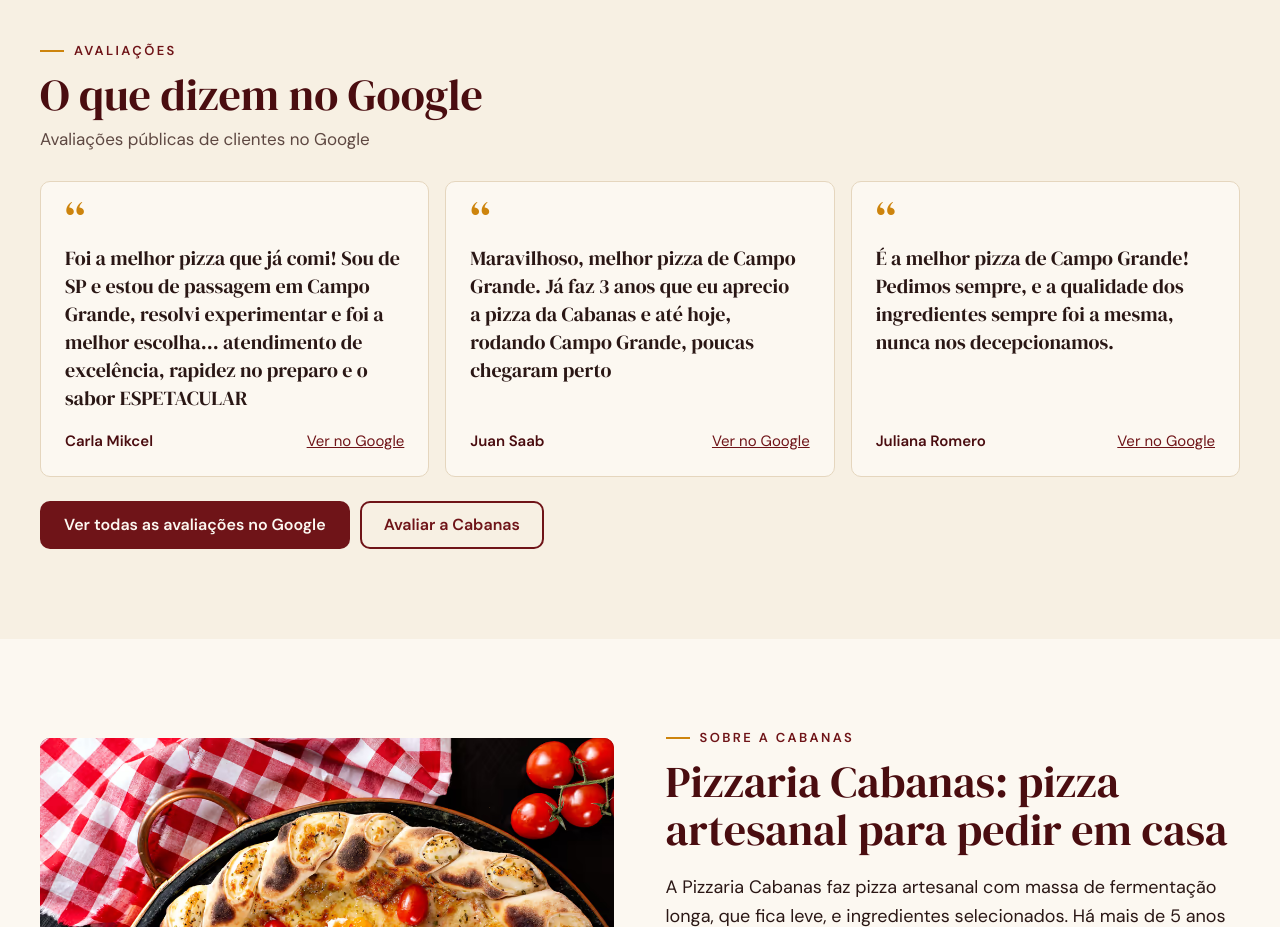
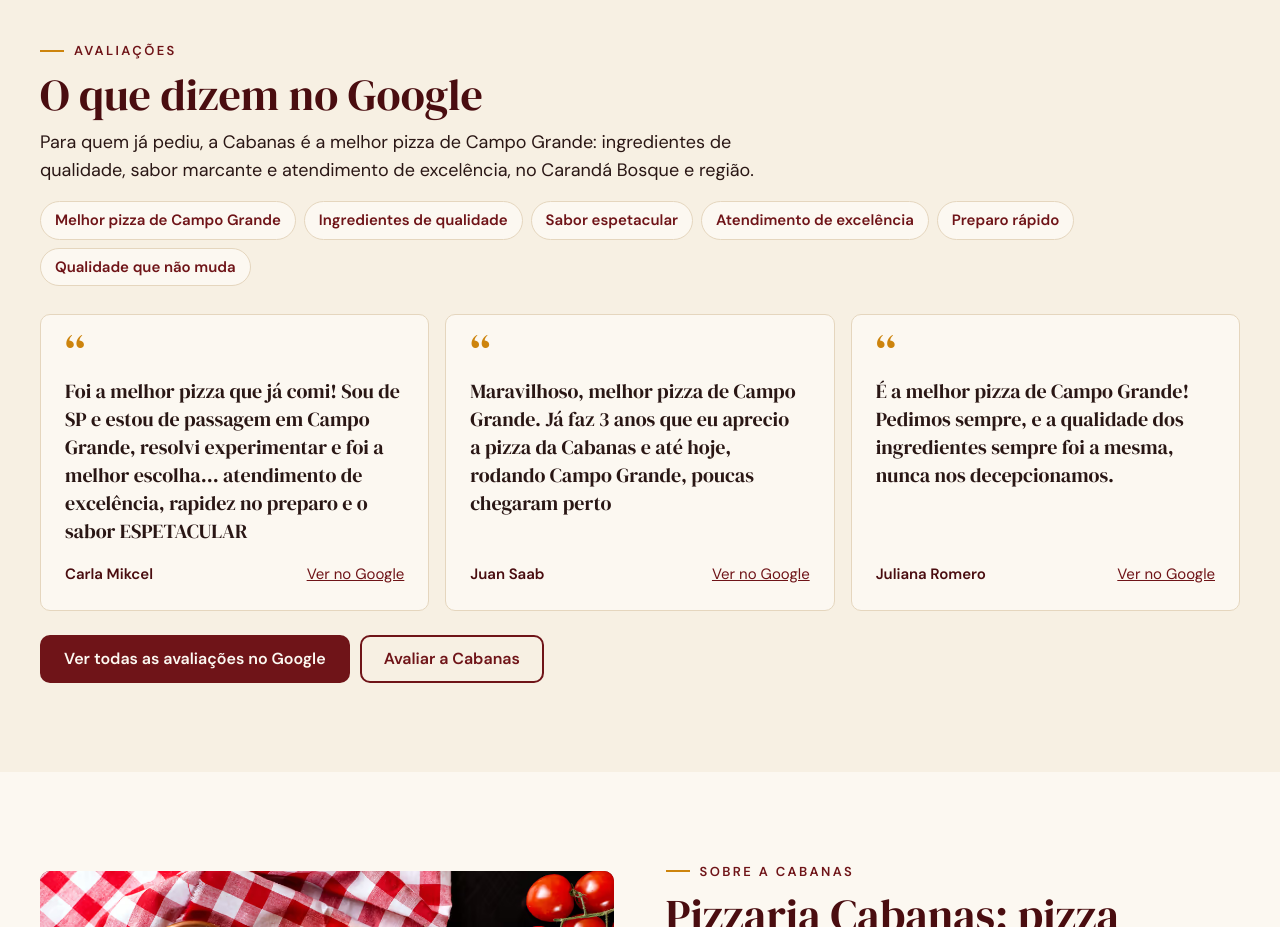
Before and after one commit to jh0n1187/cabanas-site, a plain HTML site: page src/index.html in a window 1280 px wide. Shown: the part 2340-3267 px from the top of the page. Drawn offline with Linux system fonts and the light colour scheme.

Commit message:
Avaliações: frase-resumo e tags com o que os clientes destacam
Co-Authored-By: Claude Opus 5.5 <noreply@anthropic.com>

```diff
--- a/src/index.html
+++ b/src/index.html
@@ -165,7 +165,9 @@ ul,ol{padding:0;list-style:none}
 .tamanhos span{font-size:15px;color:var(--suave)}
 
 /* Avaliações */
-.aval-sub{margin:8px 0 28px;font-size:17px;color:var(--suave)}
+.aval-sub{margin:10px 0 16px;font-size:18px;line-height:1.55;max-width:760px;color:var(--texto);text-wrap:pretty}
+.tags{display:flex;flex-wrap:wrap;gap:8px;margin-bottom:28px}
+.tags li{background:var(--papel);border:1px solid var(--borda);border-radius:999px;padding:7px 14px;font-size:15px;font-weight:600;color:var(--bordo)}
 .revs{display:grid;grid-template-columns:repeat(auto-fit,minmax(min(100%,300px),1fr));gap:16px}
 .rev{background:var(--papel);border:1px solid var(--borda);border-radius:var(--r);padding:24px;display:flex;flex-direction:column;gap:18px}
 .rev::before{content:"\201C";font-family:var(--serif);font-size:48px;line-height:.6;color:var(--dourado);height:20px}
@@ -374,7 +376,16 @@ ul,ol{padding:0;list-style:none}
   <div class="wrap">
     <p class="rotulo">Avaliações</p>
     <h2 class="h2" id="h-aval">O que dizem no Google</h2>
-    <p class="aval-sub">Avaliações públicas de clientes no Google</p>
+    <!-- Frase e tags resumem o que os clientes dizem nas avaliações públicas do Google (não é afirmação da marca) -->
+    <p class="aval-sub">Para quem já pediu, a Cabanas é a melhor pizza de Campo Grande: ingredientes de qualidade, sabor marcante e atendimento de excelência, no Carandá Bosque e região.</p>
+    <ul class="tags" aria-label="O que os clientes mais destacam">
+      <li>Melhor pizza de Campo Grande</li>
+      <li>Ingredientes de qualidade</li>
+      <li>Sabor espetacular</li>
+      <li>Atendimento de excelência</li>
+      <li>Preparo rápido</li>
+      <li>Qualidade que não muda</li>
+    </ul>
     <div class="revs">
       <figure class="rev"><blockquote>Foi a melhor pizza que já comi! Sou de SP e estou de passagem em Campo Grande, resolvi experimentar e foi a melhor escolha… atendimento de excelência, rapidez no preparo e o sabor ESPETACULAR</blockquote><figcaption><strong>Carla Mikcel</strong><a href="https://maps.google.com/?cid=16426026712480275371" target="_blank" rel="noopener">Ver no Google</a></figcaption></figure>
       <figure class="rev"><blockquote>Maravilhoso, melhor pizza de Campo Grande. Já faz 3 anos que eu aprecio a pizza da Cabanas e até hoje, rodando Campo Grande, poucas chegaram perto</blockquote><figcaption><strong>Juan Saab</strong><a href="https://maps.google.com/?cid=16426026712480275371" target="_blank" rel="noopener">Ver no Google</a></figcaption></figure>
```
